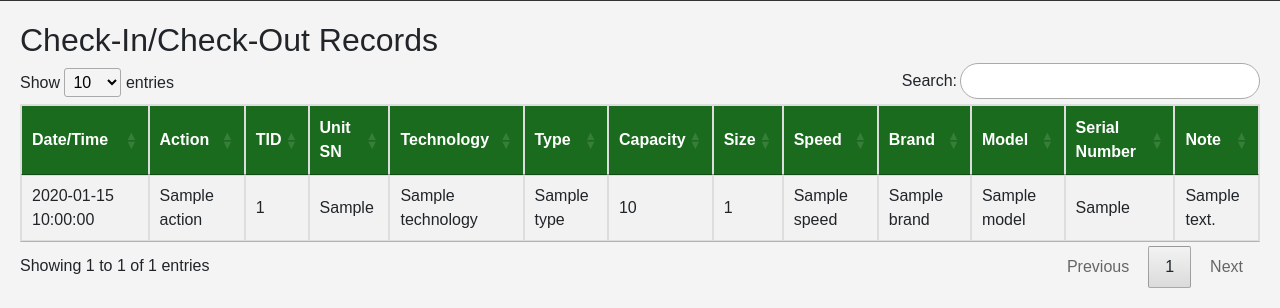
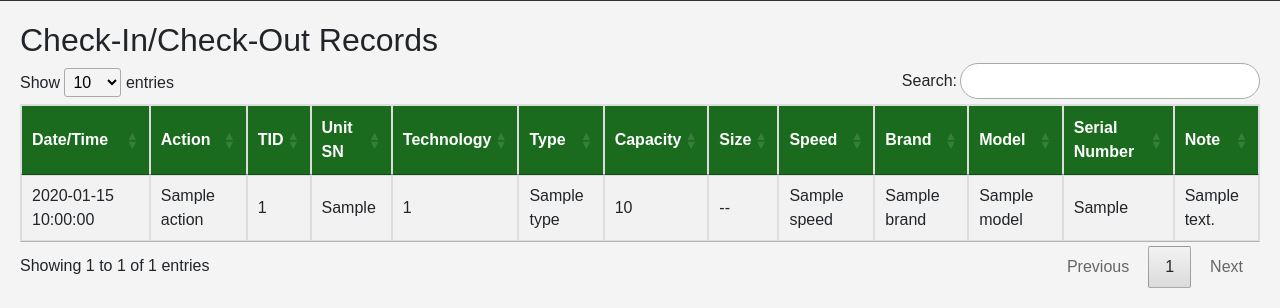
Before and after one commit to mnothman/HD-Requester, a Flask app: template templates/dashboard.html in a window 1280 px wide. Shown: the part 1126-1434 px from the top of the page. Run offline with Flask 3, Linux system fonts and the light colour scheme; data comes from the database, SQL or seed files in the repository; both versions use the stored data as it was after the commit; the template is opened without the code that fills it: most values are stand-ins (such as "Sample title", 1, 10 or a date in 2020); some libraries are stand-ins or nearby versions.

Commit message:
AA-114 Technology log

```diff
--- a/app.py
+++ b/app.py
@@ -394,6 +394,24 @@ def insert_part(part_data):
         part_status = part_data['Part_status']  # update the part status given
         timestamp = datetime.now().strftime('%Y-%m-%d %H:%M:%S')
         note = part_data['Note']
+
+        # technology = part_data['Size']
+
+        if part_data['Type'] == "PC4" and "GB" in part_data['Capacity']:
+            # If it's RAM and AiO, set Size to Laptop and Technology to AiO
+            if part_data['Size'] == "AiO":
+                technology = "AiO"
+                size = "Laptop"  # Set size to Laptop for AiO RAM
+            else:
+                technology = "--"  # Default if no AiO
+                size = part_data['Size']  # If it's not AiO, use the given size
+        else:
+            # Default case if it's not RAM or AiO, use provided size and technology
+            technology = part_data['Technology'] if 'Technology' in part_data else "--"
+            size = part_data['Size'] if 'Size' in part_data else "--"
+
+
+
         # SQL query to insert a new part into the Part table
         conn.execute('BEGIN')
         cursor.execute('''
@@ -403,8 +421,8 @@ def insert_part(part_data):
               part_data['Brand'], part_data['Model'], part_data['Location'], 'In', timestamp))
 
         # Insert a new log entry with the current timestamp
-        cursor.execute('INSERT INTO Log (TID, Unit_sn, Part_sn, Part_status, Date_time, Note) VALUES (?, ?, ?, ?, ?, ?)',
-                     (tid, unit_sn, part_sn, part_status, timestamp, note))
+        cursor.execute('INSERT INTO Log (TID, Unit_sn, Part_sn, Part_status, Date_time, Note, Technology) VALUES (?, ?, ?, ?, ?, ?, ?)',
+                     (tid, unit_sn, part_sn, part_status, timestamp, note, technology))
 
         # Commit the changes
         conn.commit()
--- a/static/js/dashboard.js
+++ b/static/js/dashboard.js
@@ -219,12 +219,10 @@ function updateDashboard(data) {
     const tableBody = document.querySelector('#partsTable tbody');
     const newRow = document.createElement('tr');
 
-    if (data.Technology === "AiO" && data.Capacity === "RAM") {
-        data.Size = "Laptop";
-    } else {
+    if (data.Type === "PC4" && data.Capacity.includes("GB")) {  // Check if it's RAM
         if (data.Size === "AiO") {
-            data.Technology = "AiO";
-            data.Size = "";
+            data.Size = "Laptop";  // Set Size to Laptop for AiO RAM
+            data.Technology = "AiO";  // Set Technology to AiO for RAM
         }
     }
 
@@ -236,12 +234,13 @@ function updateDashboard(data) {
         data.Size = "--";
     }
 
-
+// Technology is either: Desktop, Laptop, AiO, or Server. Size is laptop for RAM aio only, and -- for anything else.
     newRow.innerHTML = `
     <td>${data.timestamp}</td>
     <td>${data.action}</td>
     <td>${data.TID}</td>
     <td>${data.unit_sn}</td>
+    <td>${data.Technology}</td>
     <td>${data.Type}</td>
     <td>${data.Capacity}</td>
     <td>${data.Size}</td>
--- a/templates/dashboard.html
+++ b/templates/dashboard.html
@@ -112,10 +112,23 @@
                         <td>{{ part.action }}</td>
                         <td>{{ part.tid }}</td>
                         <td>{{ part.unit_sn }}</td>
-                        <td>{{ part.technology }}</td>
+                        <!-- <td>
+                            {% if part.size == 'AiO' and part.type == 'PC4' %}
+                                AiO
+                            {% else %}
+                                --
+                            {% endif %}
+                        </td> -->
+                        <td>{{ part.size }}</td>
                         <td>{{ part.type }}</td>
                         <td>{{ part.capacity }}</td>
-                        <td>{{ part.size }}</td>
+                        <td>
+                            {% if part.size == 'AiO' and part.type == 'PC4' %}
+                                Laptop
+                            {% else %}
+                                --
+                            {% endif %}
+                        </td>
                         <td>{{ part.speed }}</td>
                         <td>{{ part.brand }}</td>
                         <td>{{ part.model }}</td>
```
Also changed, not shown: refresh.db.
